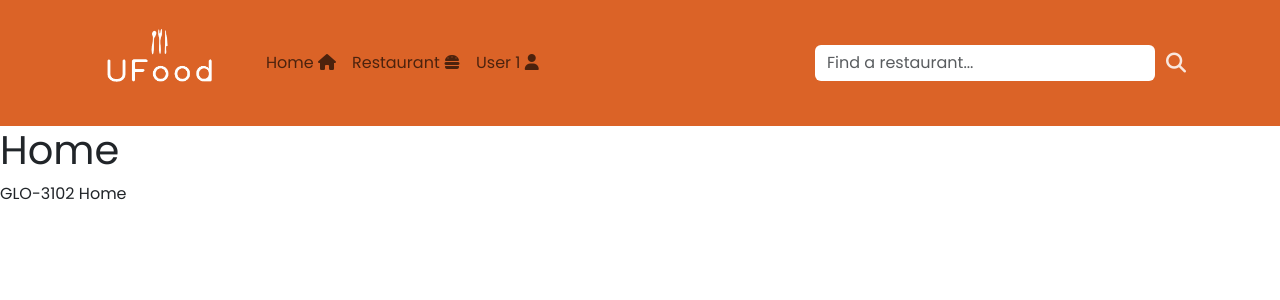
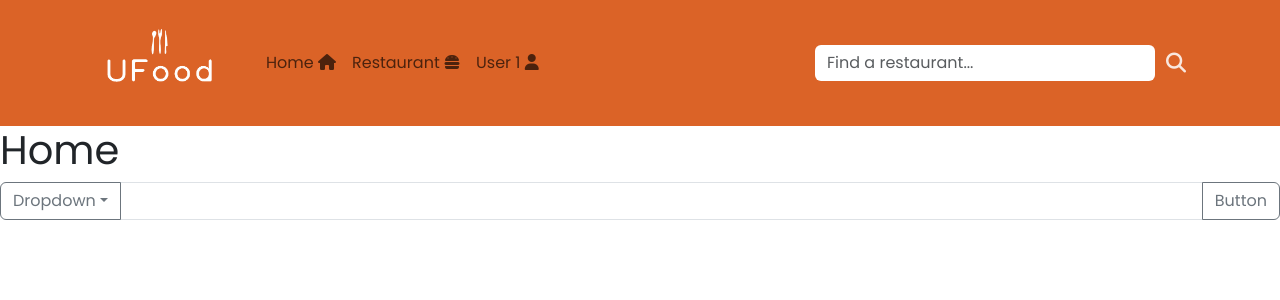
Before and after one commit to GLO3102/ufood-h2024-team-27, a Vue app: page /#/ in a window 1280 px wide. Shown: the top 300 px of the page. Built offline with nearby package versions, Linux system fonts and the light colour scheme.

Commit message:
Add dropdown searchbar on Homepage

```diff
--- a/package.json
+++ b/package.json
@@ -11,6 +11,7 @@
   "dependencies": {
     "@fortawesome/fontawesome-free": "^6.5.1",
     "bootstrap": "^5.3.2",
+    "bootstrap-vue": "^2.23.1",
     "core-js": "^3.8.3",
     "vue": "^3.2.13",
     "vue-router": "^4.1.3"
--- a/src/components/Home.vue
+++ b/src/components/Home.vue
@@ -1,10 +1,19 @@
 <template>
   <div>
     <h1>Home</h1>
-    <div>GLO-3102 Home</div>
-
-  </div>
-
+    <div class="input-group mb-3">
+  <button class="btn btn-outline-secondary dropdown-toggle" type="button" data-bs-toggle="dropdown" aria-expanded="false">Dropdown</button>
+  <ul class="dropdown-menu">
+    <li><a class="dropdown-item" href="#">Action</a></li>
+    <li><a class="dropdown-item" href="#">Another action</a></li>
+    <li><a class="dropdown-item" href="#">Something else here</a></li>
+    <li><hr class="dropdown-divider"></li>
+    <li><a class="dropdown-item" href="#">Separated link</a></li>
+  </ul>
+  <input type="text" class="form-control" aria-label="Text input with dropdown button">
+  <button class="btn btn-outline-secondary" type="button" id="button-addon1">Button</button>
+</div>
+    </div>
 </template>
 
 <style>
```
Also changed, not shown: 1 other file (tests, documents, lock files or other folders).
